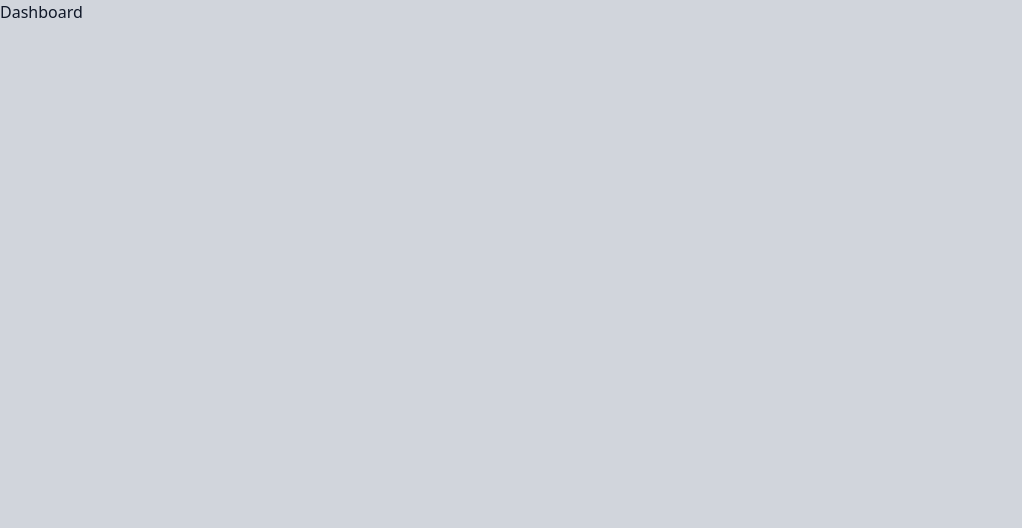
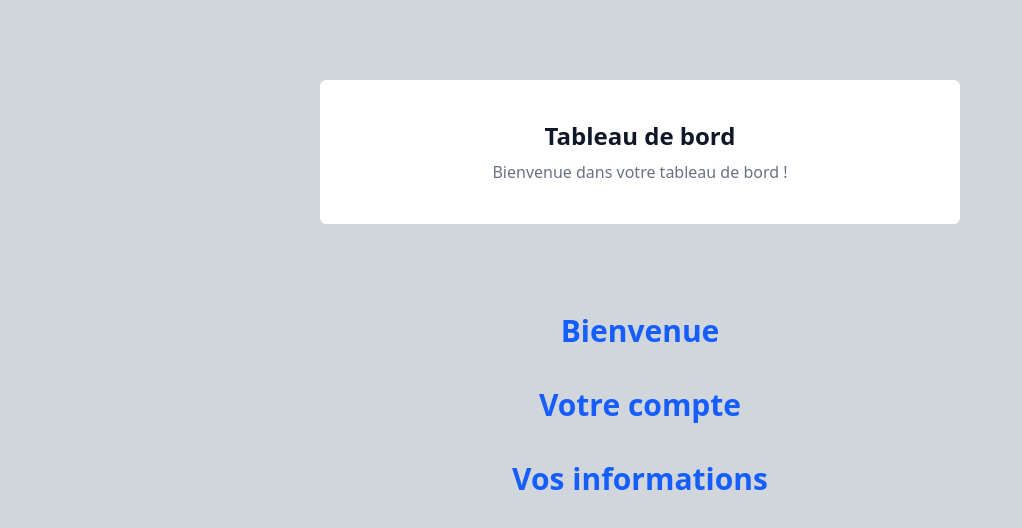
Before and after one commit to rovertnet/media-social, a React (Vite) app: page / in a window 1280 px wide. Shown: the top 528 px of the page, without its empty margins (0-1022 px from the left). Built offline with nearby package versions, Linux system fonts and the light colour scheme.

Commit message:
another commit

```diff
--- a/src/pages/dashboard/Dashboard.jsx
+++ b/src/pages/dashboard/Dashboard.jsx
@@ -2,6 +2,28 @@ import React from 'react'
 
 export default function Dashboard() {
   return (
-    <div>Dashboard</div>
+    <>
+      <div className="bg-white px-10 py-10 rounded-md m-20 md:w-1/2 md:mt-20 md:mx-auto block">
+        <h1 className="text-2xl font-bold text-center">Tableau de bord</h1>
+        <p className="text-center text-gray-500 mt-2">
+          Bienvenue dans votre tableau de bord !
+        </p>
+      </div>
+        <div className="flex justify-center items-center my-5 gap-8">
+          <div className="border-[1px] border-gray-300 rounded-md py-2 px-2">
+            <h1 className="text-3xl text-blue-600 font-bold">Bienvenue</h1>
+          </div>
+        </div>
+        <div className="flex justify-center items-center my-5 gap-8">
+          <div className="border-[1px] border-gray-300 rounded-md py-2 px-2">
+            <h1 className="text-3xl text-blue-600 font-bold">Votre compte</h1>
+          </div>
+        </div>
+        <div className="flex justify-center items-center my-5 gap-8">
+          <div className="border-[1px] border-gray-300 rounded-md py-2 px-2">
+            <h1 className="text-3xl text-blue-600 font-bold">Vos informations</h1>
+          </div>
+        </div>
+    </>
   )
 }
```
